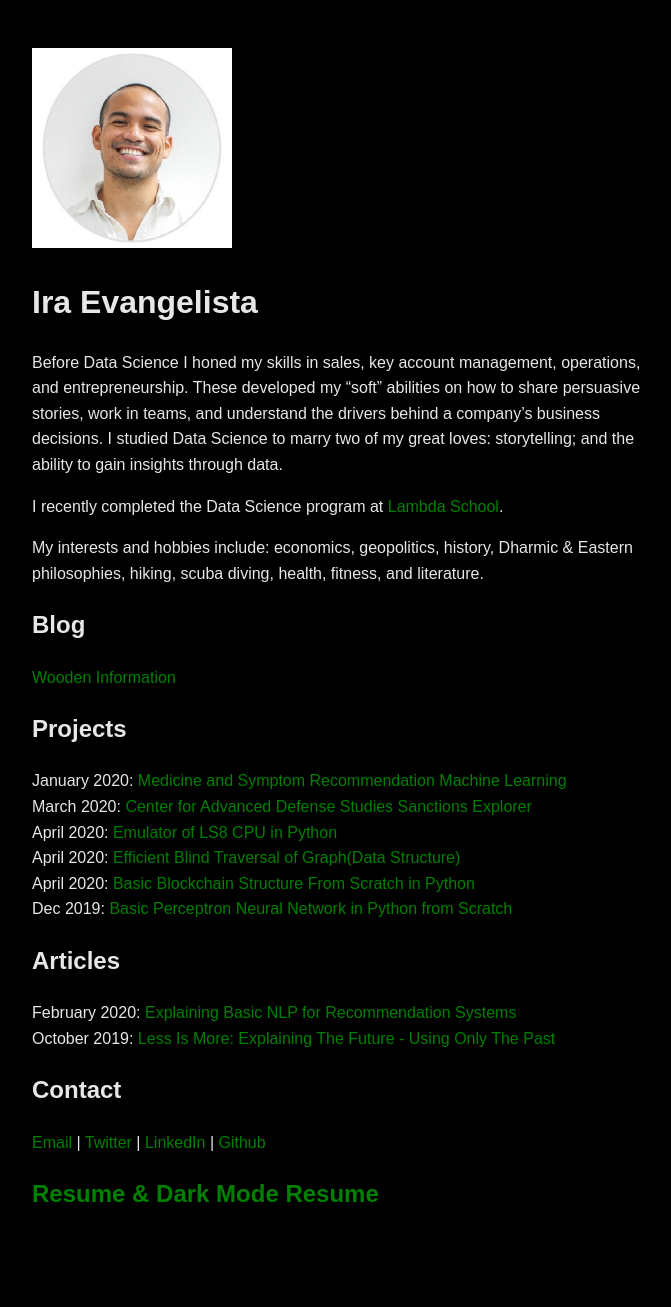
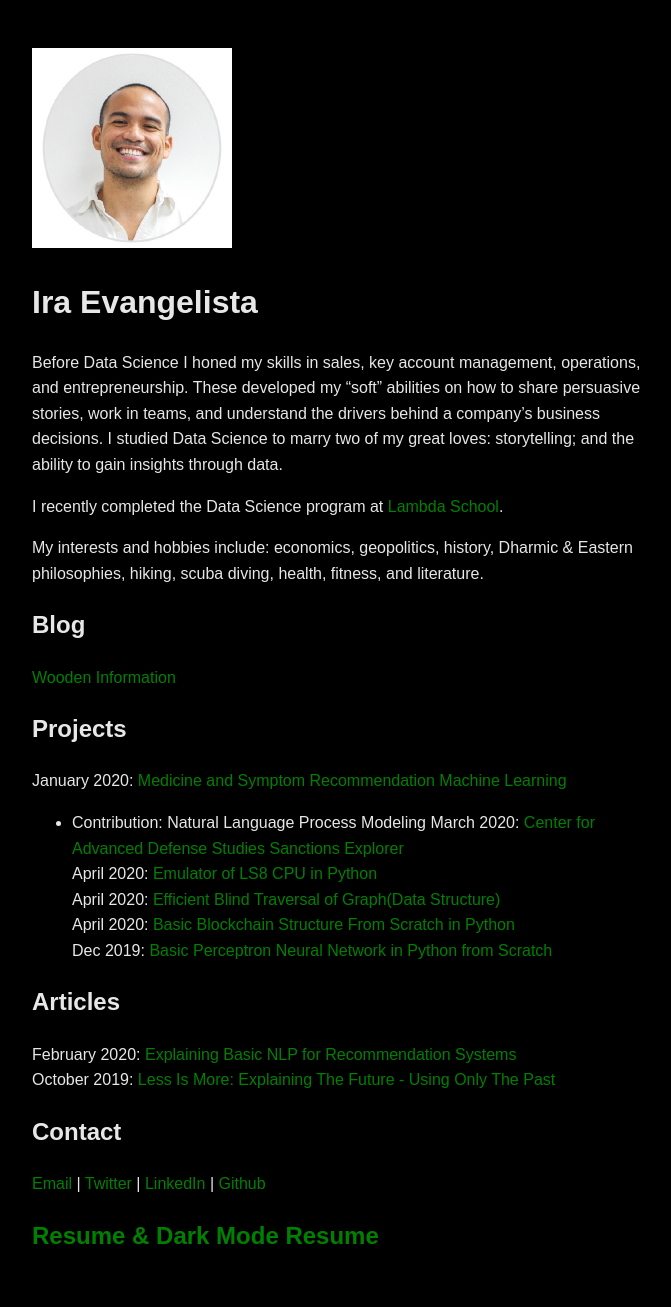
Before and after one commit to pragmatizt/ira_evangelista.github.io, a Jekyll site: the page built from index.md, in a window 1280 px wide. Shown: the whole page, without its empty margins (296-967 px from the left). Built offline with Jekyll 4.4.1, drawn with Linux system fonts in a browser that asks for light colours; our own code applies the rules of GitHub Pages for plain Markdown files; before the commit the page ends 1265 px from its top, so only the background shows below that.

Commit message:
Update index.md

```diff
--- a/index.md
+++ b/index.md
@@ -12,7 +12,8 @@ My interests and hobbies include: economics, geopolitics, history, Dharmic & Eas
 [Wooden Information](https://medium.com/wooden-information/)
 
 ## Projects
-January 2020: [Medicine and Symptom Recommendation Machine Learning](https://github.com/MedCabinet)
+January 2020: [Medicine and Symptom Recommendation Machine Learning](https://github.com/Medical-Cabinet-2)
+- Contribution: Natural Language Process Modeling
 March 2020: [Center for Advanced Defense Studies Sanctions Explorer](https://medium.com/wooden-information/modeling-networks-of-networks-5e22cd85cd24)
 April 2020: [Emulator of LS8 CPU in Python](https://github.com/lineality/ls8_emulator)
 April 2020: [Efficient Blind Traversal of Graph(Data Structure)](https://github.com/lineality/Blind-Graph-Traversal)
```
